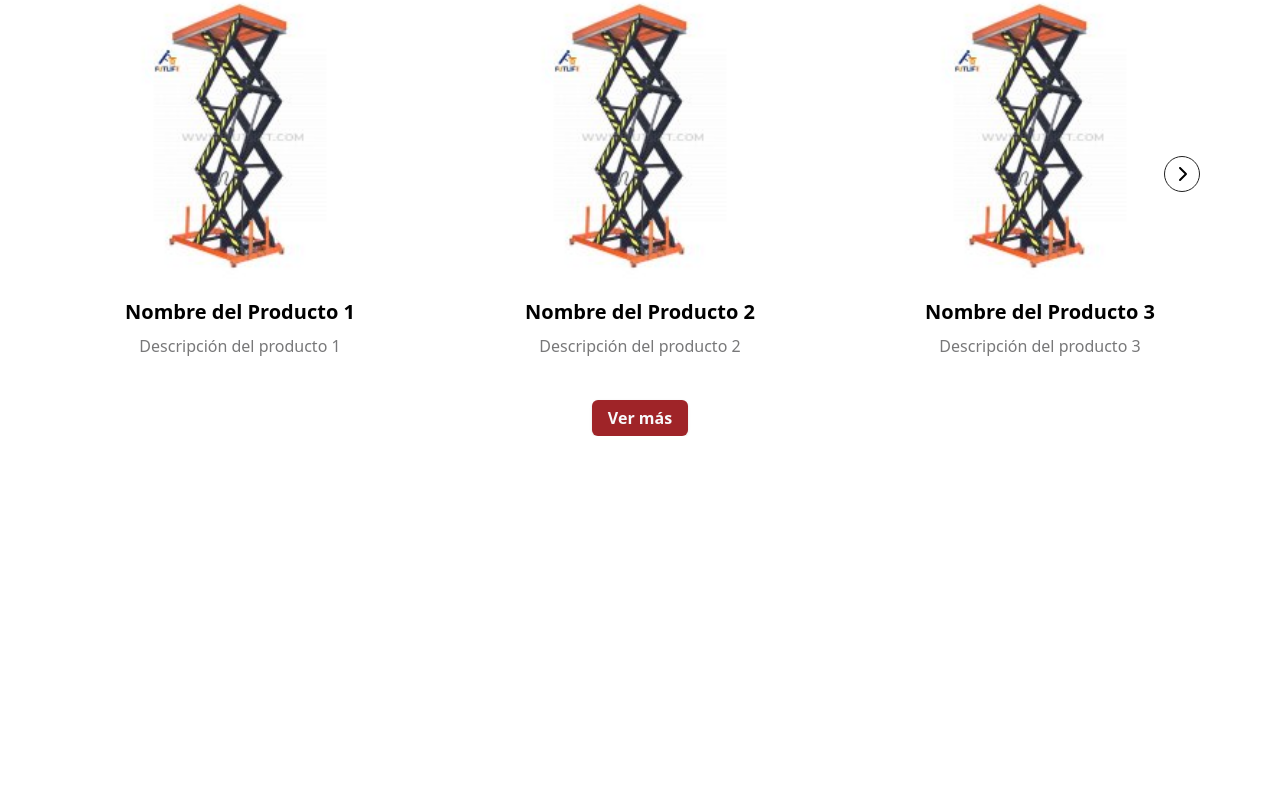
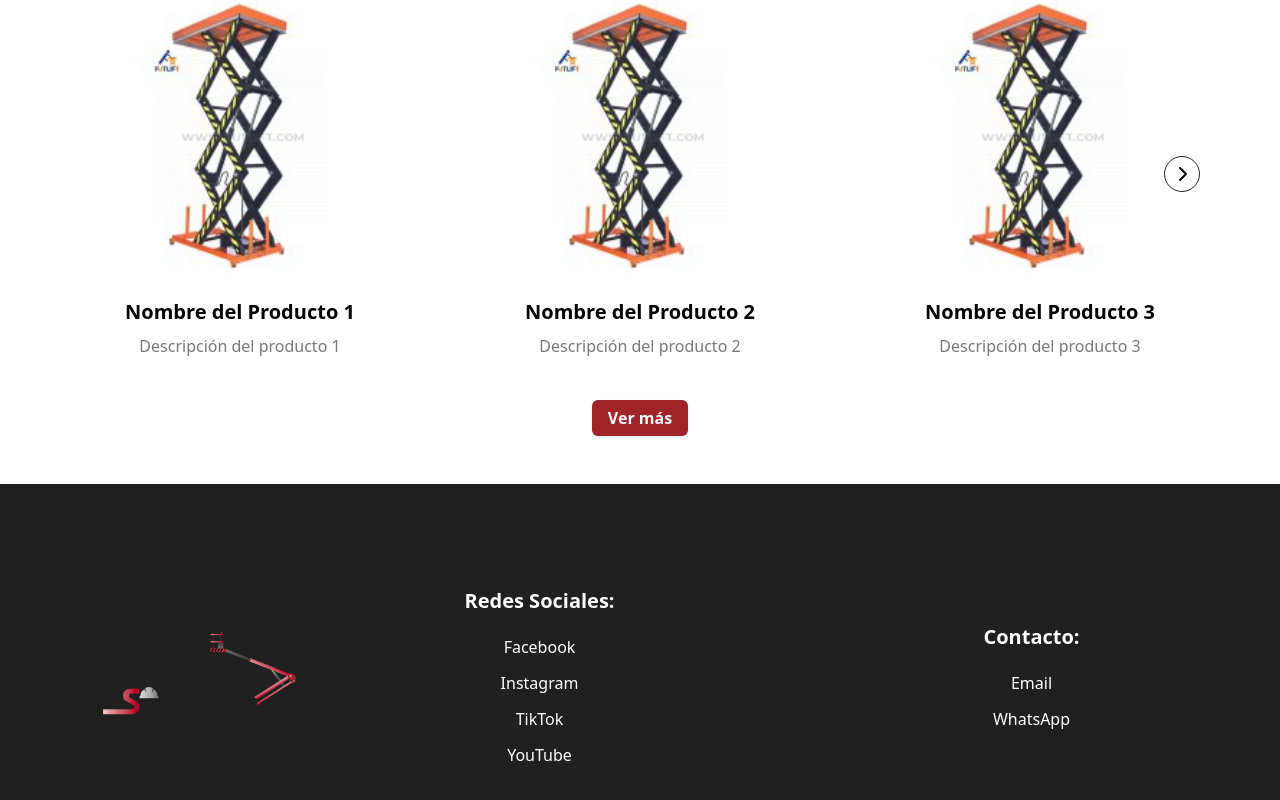
Before and after one commit to Jp2018317/ergo-solutions, a Next.js app: page / in a window 1280 px wide. Shown: the part 673-1473 px from the top of the page. Before the commit the page ends 1109 px from the top, so only its background shows below. Built offline with nearby package versions, Linux system fonts and the light colour scheme.

Commit message:
fix: footer in layout

```diff
--- a/src/app/layout.tsx
+++ b/src/app/layout.tsx
@@ -4,7 +4,9 @@ import outfit from '@/app/fonts';
 
 import '@fortawesome/fontawesome-svg-core/styles.css';
 import {config} from '@fortawesome/fontawesome-svg-core';
-import NavBarComponent from "@components/NavBarComponent";
+import NavBarComponent from "@/components/NavBarComponent";
+import FooterComponent from "@/components/FooterComponent";
+import * as React from "react";
 
 config.autoAddCss = false;
 
@@ -25,6 +27,7 @@ export default function RootLayout({
       >
         <NavBarComponent />
         {children}
+        <FooterComponent />
       </body>
     </html>
   );
--- a/src/components/ui/FooterComponent.tsx
+++ b/src/components/FooterComponent.tsx
@@ -6,7 +6,7 @@ import Detecom from '@public/logo/detecom.webp';
 
 export default async function FooterComponent() {
   return (
-      <footer className='flex max-md:flex-col-reverse items-center justify-around gap-6 bg-secondary-500 w-full h-96 px-4 py-6'>
+      <footer className='flex max-md:flex-col-reverse items-center justify-around gap-6 bg-secondary-500 w-full h-96 px-4 py-6 mt-12'>
         <section className="relative min-w-60 h-full">
           <Link
               href="/"
--- a/src/components/ui/NavBarComponent.tsx
+++ b/src/components/NavBarComponent.tsx
@@ -1,7 +1,7 @@
-import {Navbar, NavbarContent, NavbarIcon, NavbarNavigation,} from '@/components/ui/navbar';
+import {Navbar, NavbarContent, NavbarIcon, NavbarNavigation,} from '@components/navbar';
 import {Route} from '@/config';
 import * as React from 'react';
-import {Sheet, SheetContent, SheetDescription, SheetHeader, SheetTitle, SheetTrigger,} from "@/components/ui/sheet"
+import {Sheet, SheetContent, SheetDescription, SheetHeader, SheetTitle, SheetTrigger,} from "@components/sheet"
 import {FontAwesomeIcon} from "@fortawesome/react-fontawesome";
 import {faBars} from "@fortawesome/free-solid-svg-icons";
 
```
